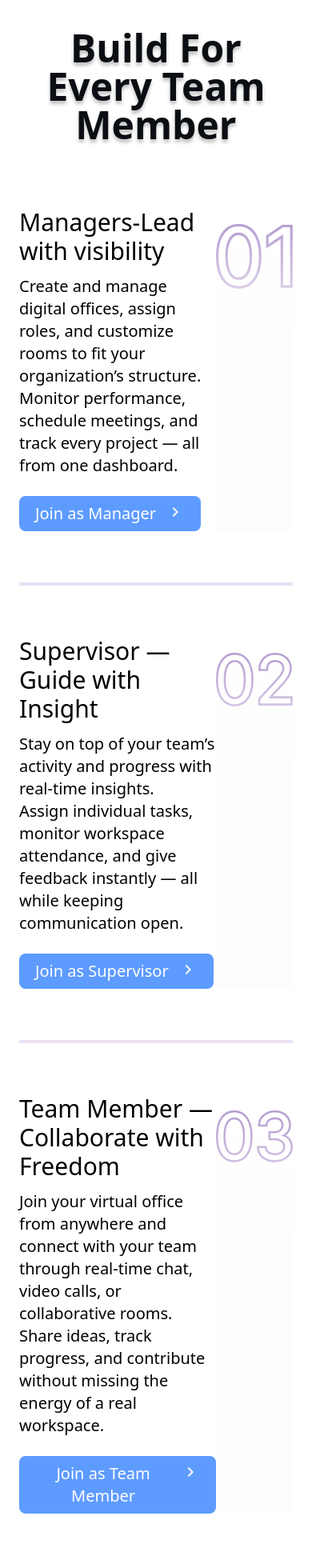
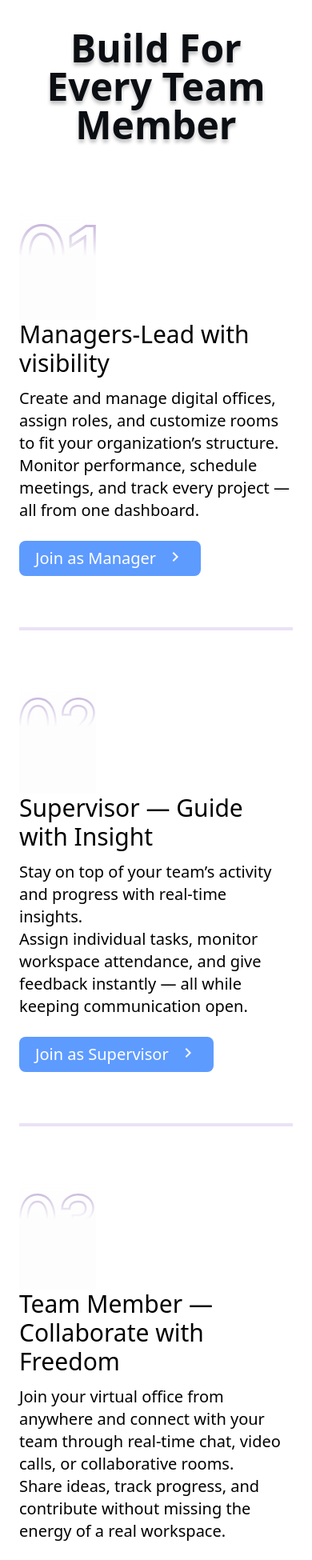
Before and after one commit to sarthak12789/VOW, a React (Vite) app: page / in a window 390 px wide. Shown: the part 1590-3540 px from the top of the page at 80% size. Built offline with nearby package versions, Linux system fonts and the light colour scheme.

Commit message:
minor changes in responsiveness

```diff
--- a/src/pages/home.jsx
+++ b/src/pages/home.jsx
@@ -45,7 +45,7 @@ const Home = () => {
 
       <section className="py-16 px-6 md:px-20 mb-24 ">
         <h2 className="text-5xl font-semibold text-center text-[#0B0E13] [text-shadow:0_4px_4px_rgba(0,0,0,0.25)]">Build For Every Team Member</h2>
-        <div className='flex justify-between mt-20 '>
+        <div className='flex justify-between mt-20 flex-wrap-reverse '>
           <div className='w-full max-w-2xl'>
           <h3 className='text-3xl font-medium mb-3'> Managers-Lead with visibility</h3>
           <p className='text-xl font-normal mb-6'>Create and manage digital offices, assign roles, and customize rooms to fit your organization’s structure.<br/>Monitor performance, schedule meetings, and track every project — all from one dashboard.</p>
@@ -53,16 +53,16 @@ const Home = () => {
              Join as Manager<img src={arrow} alt="arrow" className='pl-3'  />
            </button>
            </div>
-          <div className="relative w-full max-w-[6rem] overflow-hidden pt-5">
+          <div className="relative w-full max-w-[6rem] h-35 overflow-hidden pt-5">
             <img src={one} alt="Illustration 01" className="block w-full h-auto" />
-            <div className="pointer-events-none absolute inset-0 bg-[linear-gradient(180deg,rgba(253,253,253,0)_0.25%,#FDFDFD_43.41%)]" />
+            <div className="pointer-events-none absolute inline  inset-0 bg-[linear-gradient(180deg,rgba(253,253,253,0)_0.25%,#FDFDFD_43.41%)]" />
 
          </div>
         </div>
         <hr className=" border-[#EBE2F6] border-b-4 border-t-0 mt-16" />
 
 
-        <div className='flex justify-between  mt-16'>
+        <div className='flex justify-between  mt-16 flex-wrap-reverse'>
           <div className='w-full max-w-2xl'>
           <h3 className='text-3xl font-medium mb-3'> Supervisor — Guide with Insight</h3>
           <p className='text-xl font-normal mb-6'>Stay on top of your team’s activity and progress with real-time insights.<br/>Assign individual tasks, monitor workspace attendance, and give feedback instantly — all while keeping communication open.</p>
@@ -70,14 +70,14 @@ const Home = () => {
              Join as Supervisor <img src={arrow} alt="arrow" className='pl-3'  />
            </button>
            </div>
-          <div className="relative w-full max-w-[6rem] overflow-hidden pt-5">
+          <div className="relative w-full max-w-[6rem] h-35 overflow-hidden pt-5">
             <img src={two} alt="Illustration 01" className="block w-full h-auto" />
             <div className="pointer-events-none absolute inset-0 bg-[linear-gradient(180deg,rgba(253,253,253,0)_0.25%,#FDFDFD_40.41%)]" />
 
          </div>
         </div>
         <hr className=" border-[#EBE2F6] border-b-4 border-t-0 mt-16" />
-         <div className='flex justify-between  mt-16'>
+         <div className='flex justify-between  mt-16 flex-wrap-reverse'>
           <div className='w-full max-w-2xl'>
           <h3 className='text-3xl font-medium mb-3'> Team Member — Collaborate with Freedom</h3>
           <p className='text-xl font-normal mb-6'>Join your virtual office from anywhere and connect with your team through real-time chat, video calls, or collaborative rooms.<br/>Share ideas, track progress, and contribute without missing the energy of a real workspace.</p>
@@ -85,7 +85,7 @@ const Home = () => {
              Join as Team Member<img src={arrow} alt="arrow" className='pl-3'  />
            </button>
            </div>
-          <div className="relative w-full max-w-[6rem] overflow-hidden pt-5">
+          <div className="relative w-full max-w-[6rem] h-35 overflow-hidden pt-5">
             <img src={three} alt="Illustration 01" className="block w-full h-auto" />
             <div className="pointer-events-none absolute inset-0 bg-[linear-gradient(180deg,rgba(253,253,253,0)_0.25%,#FDFDFD_37.41%)]" />
 
```
